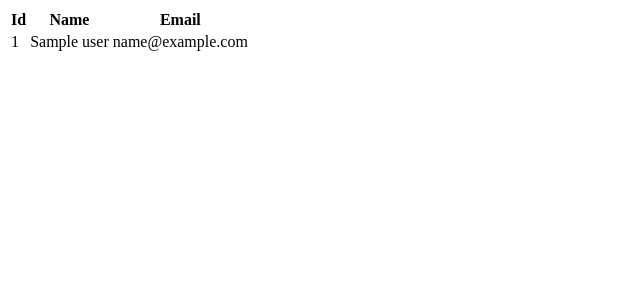
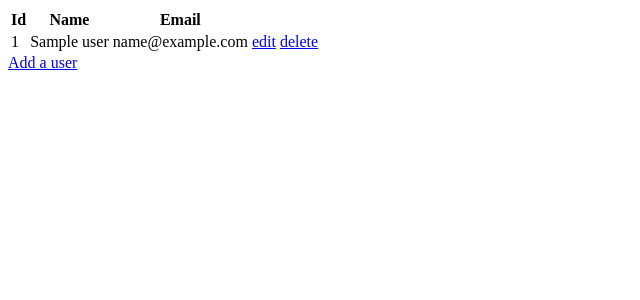
Before and after one commit to maradamark99/os2-assignment, a Flask app: template templates/index.html in a window 1280 px wide. Shown: the top 300 px of the page, without its empty margins (0-640 px from the left). Run offline with Flask 2, Linux system fonts and the light colour scheme; the template is opened without the code that fills it: most values are stand-ins (such as "Sample title", 1, 10 or a date in 2020).

Commit message:
Update index.html

```diff
--- a/templates/index.html
+++ b/templates/index.html
@@ -10,7 +10,10 @@
             <td>{{ u['id']}}</td>
             <td>{{ u['name']}}</td>
             <td>{{ u['email']}}</td>
+            <td><a href="/edit/{{ u['id']}}">edit</a></td>
+            <td><a href="/delete/{{ u['id']}}">delete</a></td>
         </tr>
         {% endfor %}
     </tbody>
 </table>
+<a href="add">Add a user</a>
```
